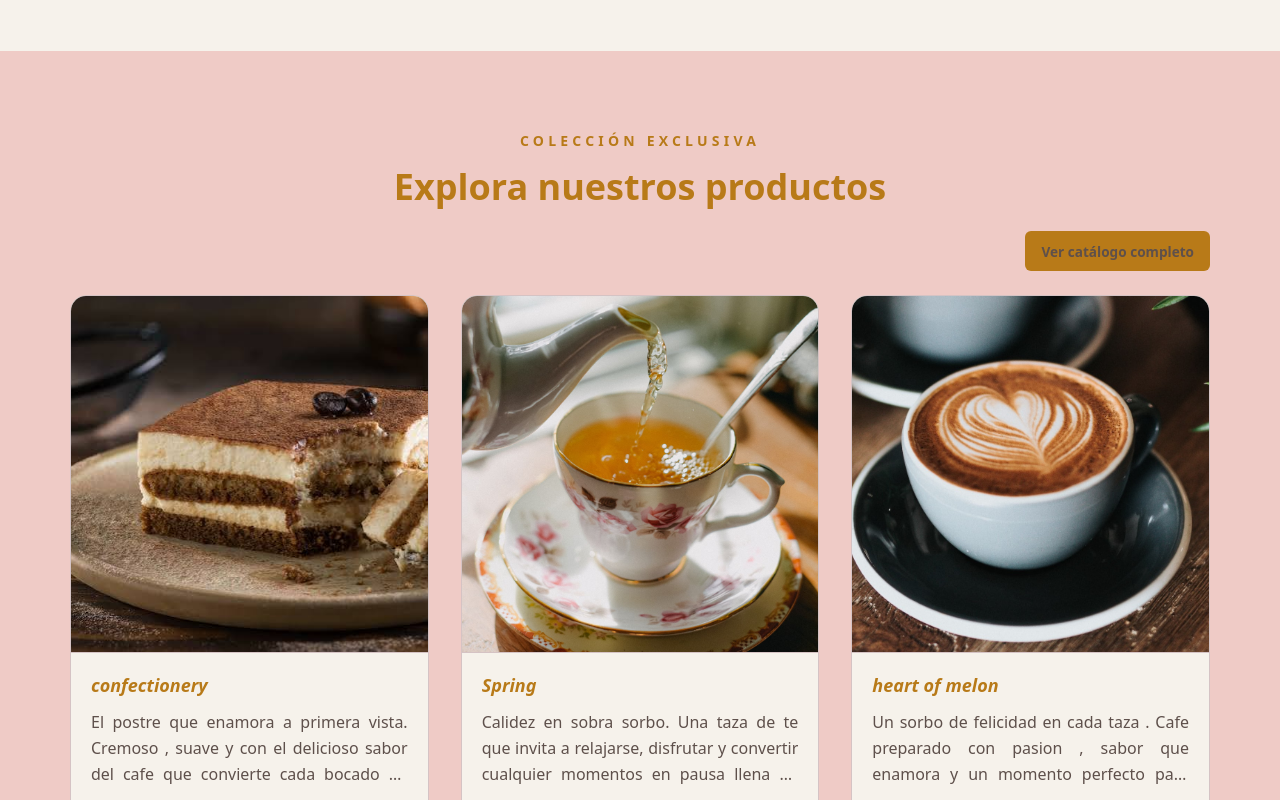
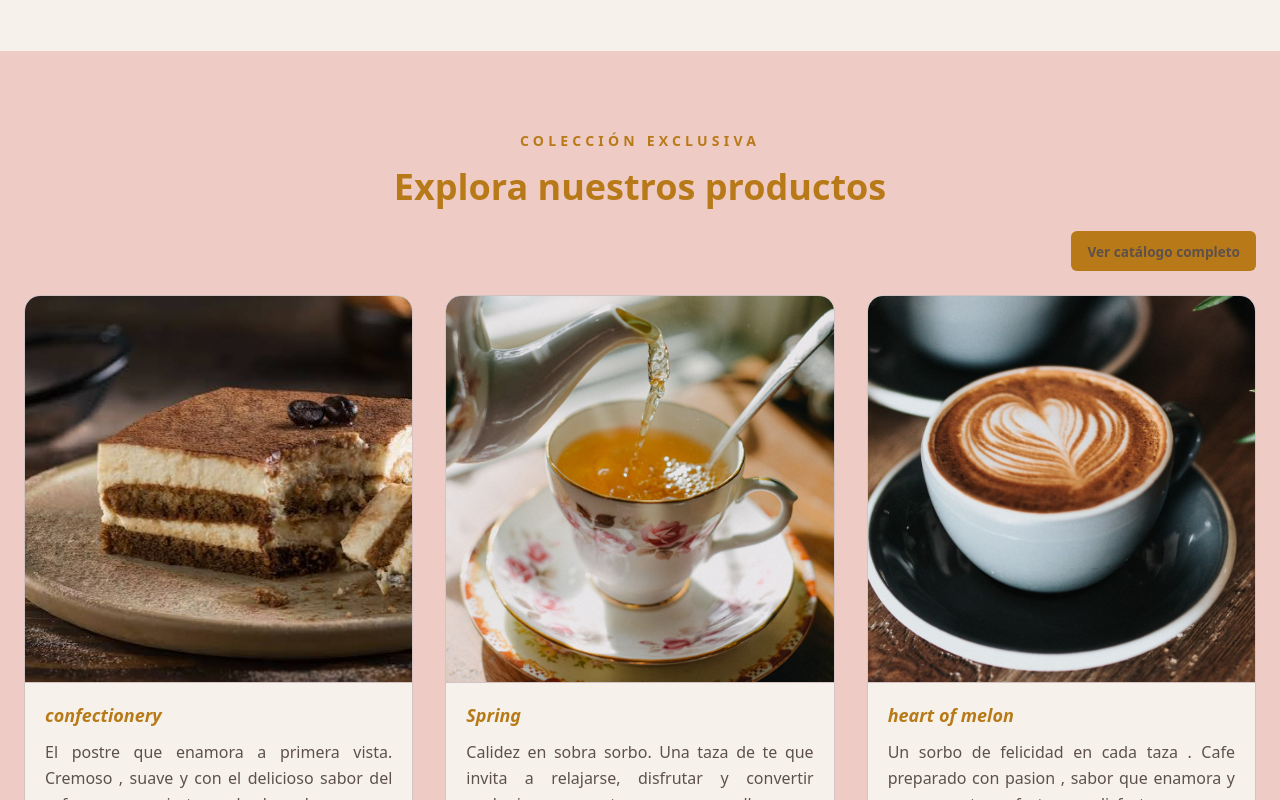
Before and after one commit to milenadoria1617-debug/Coffee-and-tea, a Svelte app: page / in a window 1280 px wide. Shown: the part 1480-2280 px from the top of the page. Built offline with nearby package versions, Linux system fonts and the light colour scheme.

Commit message:
Fix responsive section widths and touch catalog cards

```diff
--- a/src/pages/catalogo/catalogo.css
+++ b/src/pages/catalogo/catalogo.css
@@ -524,3 +524,43 @@ section#catalogo .catalogo-header p,
 .seccion-catalogo-externa .card-modern-pill .pastilla-precio){
   color: #ffffff !important;
 }
+
+/* Keep product information accessible without a mouse. */
+body[data-svelte-page="catalogo"] .card-capa-hover {
+  overflow-wrap: anywhere;
+}
+
+@media (hover: none), (max-width: 640px) {
+  body[data-svelte-page="catalogo"] .card-overlay-hover {
+    height: auto;
+  }
+
+  body[data-svelte-page="catalogo"] .card-overlay-hover .card-img-box {
+    position: relative;
+    height: auto;
+    aspect-ratio: 4 / 3;
+  }
+
+  body[data-svelte-page="catalogo"] .card-overlay-hover .card-capa-hover {
+    position: relative;
+    opacity: 1;
+    transform: none;
+    background: var(--color-parrafos);
+    backdrop-filter: none;
+    padding: 1.25rem;
+  }
+
+  body[data-svelte-page="catalogo"] .card-overlay-hover .card-badge-flotante {
+    display: none;
+  }
+}
+
+@media (max-width: 640px) {
+  body[data-svelte-page="catalogo"] #catalogo {
+    padding: 2.5rem 1rem;
+  }
+
+  body[data-svelte-page="catalogo"] #catalogo .contenedor-seccion {
+    padding: 0;
+  }
+}
--- a/src/pages/home/section/catalogo/catalogo.css
+++ b/src/pages/home/section/catalogo/catalogo.css
@@ -30,13 +30,15 @@
 .catalogo-contenido,
 .cuadricula {
   display: grid;
-  grid-template-columns: repeat(12, 1fr);
+  grid-template-columns: repeat(12, minmax(0, 1fr));
   gap: 2rem;
   width: 100%;
 }
 
 /* Tarjeta de Producto */
 .catalogo-item {
+  min-width: 0;
+  overflow-wrap: anywhere;
   grid-column: span 4; /* Ocupa 4 de las 12 columnas (caben 3 por fila) */
   display: flex;
   flex-direction: column;
@@ -174,7 +176,7 @@
 }
 
 /* Responsivo para móviles */
-@media (max-width: 480px) {
+@media (max-width: 640px) {
   .catalogo-item {
     grid-column: span 12;
   }
--- a/src/styles/variables.css
+++ b/src/styles/variables.css
@@ -28,7 +28,9 @@
   font-family: var(--fuente-moderna);
 }
 .contenedor-seccion{
-width: 1280px;
+width: 100%;
+max-width: 1280px;
+min-width: 0;
 margin:auto;
 }
 .fondo-principal{
```
